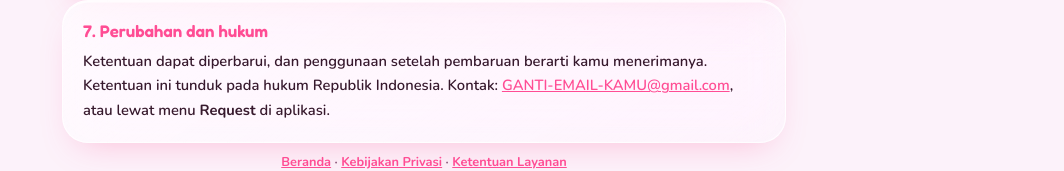
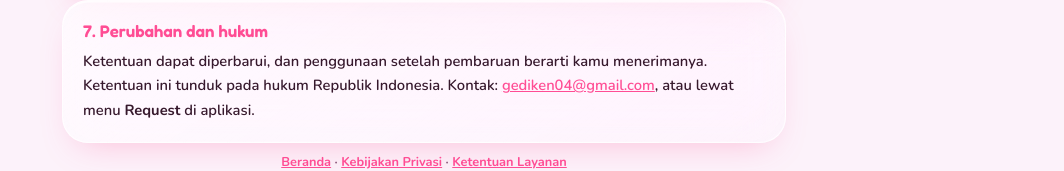
Before and after one commit to kyedeveloper/Zukaitemp, a plain HTML site: page terms.html in a window 1280 px wide. Shown: the part 1145-1316 px from the top of the page, without its empty margins (216-1280 px from the left). Drawn offline with nearby package versions, Linux system fonts and the light colour scheme.

Commit message:
Update contact email in terms and conditions

```diff
--- a/terms.html
+++ b/terms.html
@@ -40,7 +40,7 @@ footer a{color:var(--p1)}
 <section class="card glass"><h2>4. Penggunaan yang dilarang</h2><ul><li>Melanggar hukum, hak cipta, atau hak orang lain.</li><li>Mengirim spam, konten menyinggung, atau data pribadi orang lain lewat fitur request dan chat global.</li><li>Mengganggu, memindai, atau membebani server secara berlebihan.</li><li>Memakai email sementara untuk penipuan atau akun yang butuh keamanan tinggi.</li></ul></section>
 <section class="card glass"><h2>5. Akun dan pengumuman</h2><p>Masuk dengan Google bersifat opsional. Owner dapat mengirim pengumuman ke semua pengguna, membaca, membalas, atau menghapus request, dan menghapus pesan di chat global. Kami dapat memblokir penggunaan yang menyalahgunakan layanan.</p></section>
 <section class="card glass"><h2>6. Batas tanggung jawab</h2><p>Sejauh diizinkan hukum, pengelola tidak bertanggung jawab atas kerugian yang timbul dari penggunaan layanan, termasuk hilangnya data di perangkat, pesan email sementara yang hilang, atau gangguan layanan pihak ketiga.</p></section>
-<section class="card glass"><h2>7. Perubahan dan hukum</h2><p>Ketentuan dapat diperbarui, dan penggunaan setelah pembaruan berarti kamu menerimanya. Ketentuan ini tunduk pada hukum Republik Indonesia. Kontak: <a href="mailto:GANTI-EMAIL-KAMU@gmail.com">GANTI-EMAIL-KAMU@gmail.com</a>, atau lewat menu <b>Request</b> di aplikasi.</p></section>
+<section class="card glass"><h2>7. Perubahan dan hukum</h2><p>Ketentuan dapat diperbarui, dan penggunaan setelah pembaruan berarti kamu menerimanya. Ketentuan ini tunduk pada hukum Republik Indonesia. Kontak: <a href="mailto:gediken04@gmail.com">gediken04@gmail.com</a>, atau lewat menu <b>Request</b> di aplikasi.</p></section>
 <footer><a href="/">Beranda</a> · <a href="/privacy.html">Kebijakan Privasi</a> · <a href="/terms.html">Ketentuan Layanan</a></footer>
 </div>
 </body>
```
